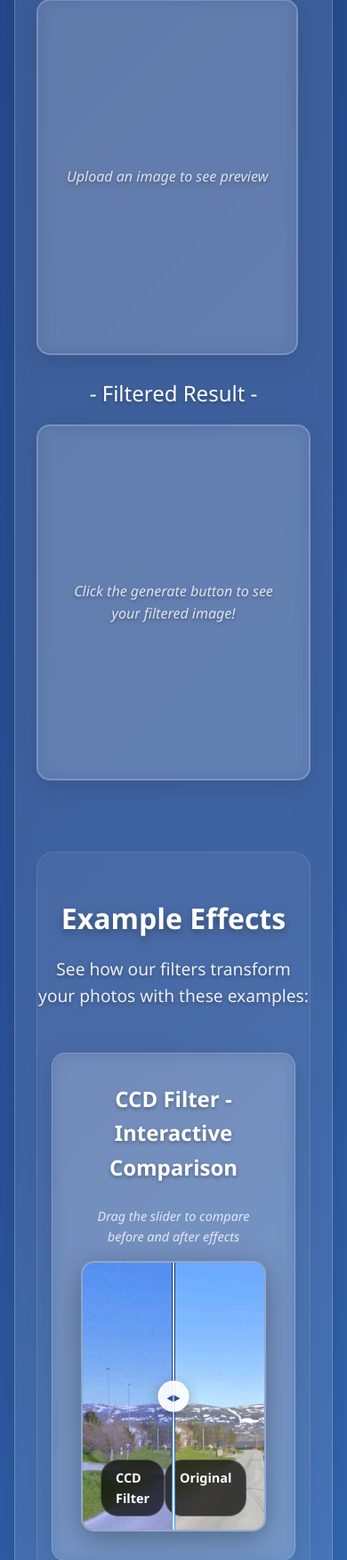
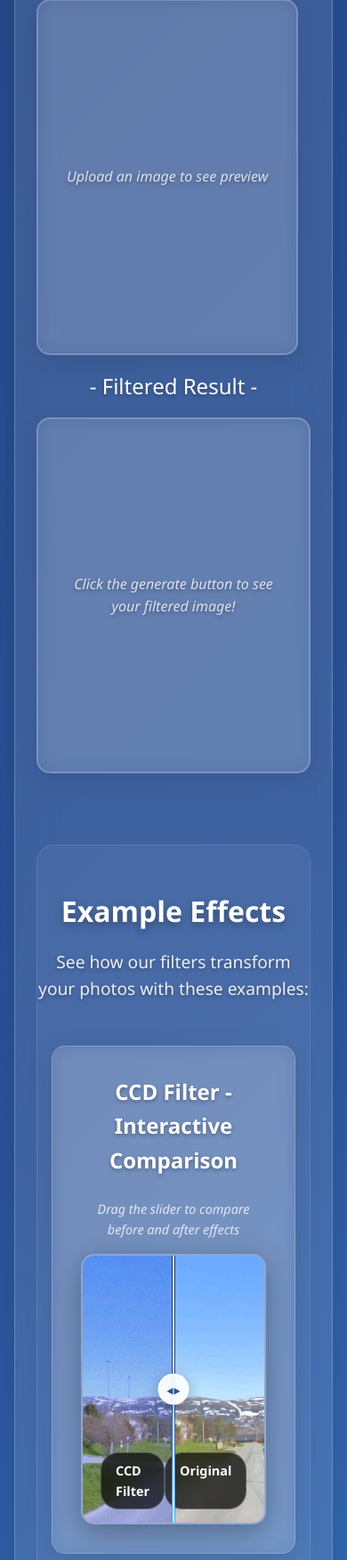
Before and after one commit to hahahahahamster/2000s-filter-app, a Flask app: page / in a window 390 px wide. Shown: the part 2400-4153 px from the top of the page at 89% size. Run offline with Flask 3, Linux system fonts and the light colour scheme.

Commit message:
Reduce spacing between original and processed images for better layout
Layout Improvements:
- Reduced gap from 2rem to 1rem between preview containers
- Added margin: 0 0.5rem to preview divs for tighter spacing
- Optimized spacing for different screen sizes:
  - Large screens (>1200px): 1rem gap
  - Medium screens (768px-1200px): 0.8rem gap
  - Mobile screens (<768px): 1rem vertical gap

Benefits:
- More compact layout for portrait/vertical images
- Better visual balance between original and filtered results
- Improved responsive design across all devices
- Maintains readability while reducing unnecessary whitespace

```diff
--- a/static/css/style.css
+++ b/static/css/style.css
@@ -387,7 +387,7 @@ form {
     justify-content: space-around;
     align-items: flex-start;
     margin-top: 5rem;
-    gap: 2rem;
+    gap: 1rem;
     max-width: 1400px;
     margin-left: auto;
     margin-right: auto;
@@ -400,17 +400,32 @@ form {
     align-items: center;
     max-width: 600px;
     min-width: 400px;
+    margin: 0 0.5rem;
 }
 
+/* 中等屏幕优化 */
+@media (max-width: 1200px) {
+    .preview {
+        gap: 0.8rem;
+        max-width: 1200px;
+    }
+
+    .preview div {
+        margin: 0 0.3rem;
+    }
+}
+
+/* 小屏幕优化 */
 @media (max-width: 768px) {
     .preview {
         flex-direction: column;
-        gap: 1.5rem;
+        gap: 1rem;
     }
 
     .preview div {
         min-width: auto;
         max-width: 100%;
+        margin: 0;
     }
 }
 
```
